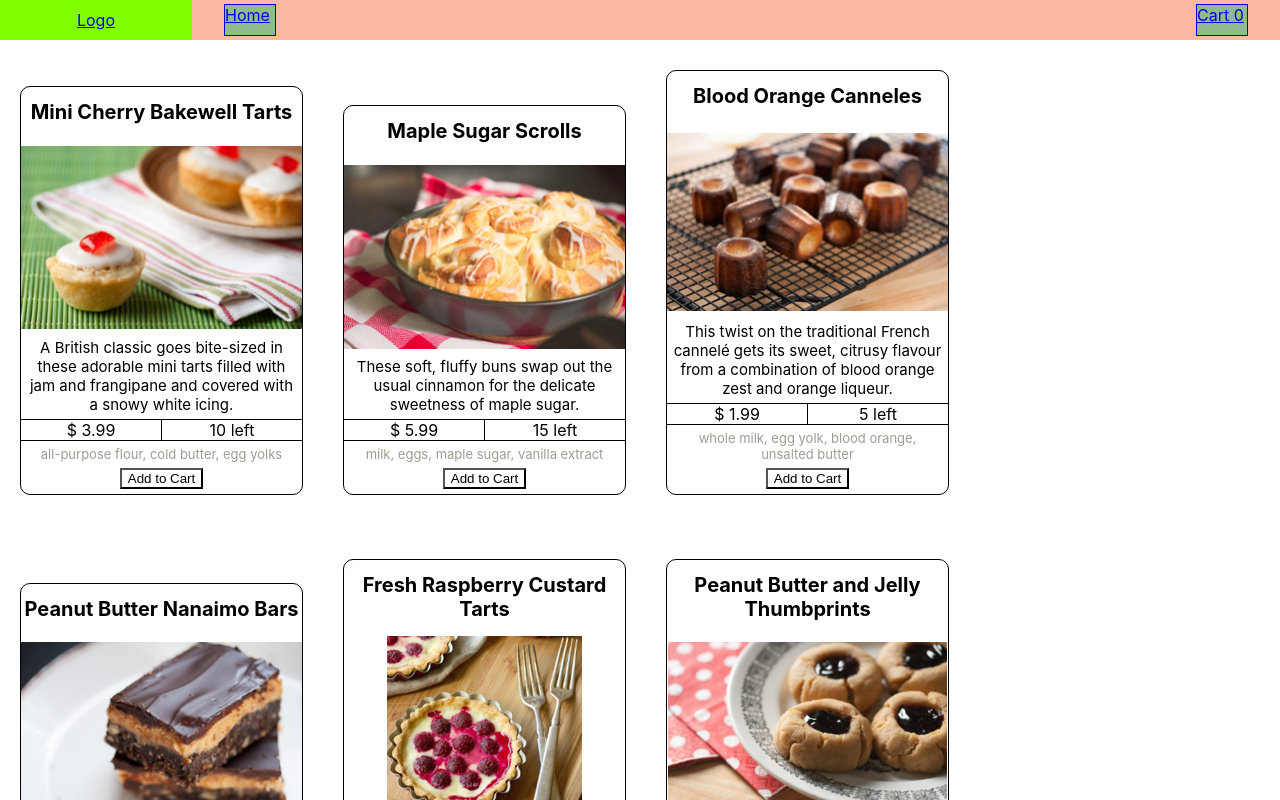
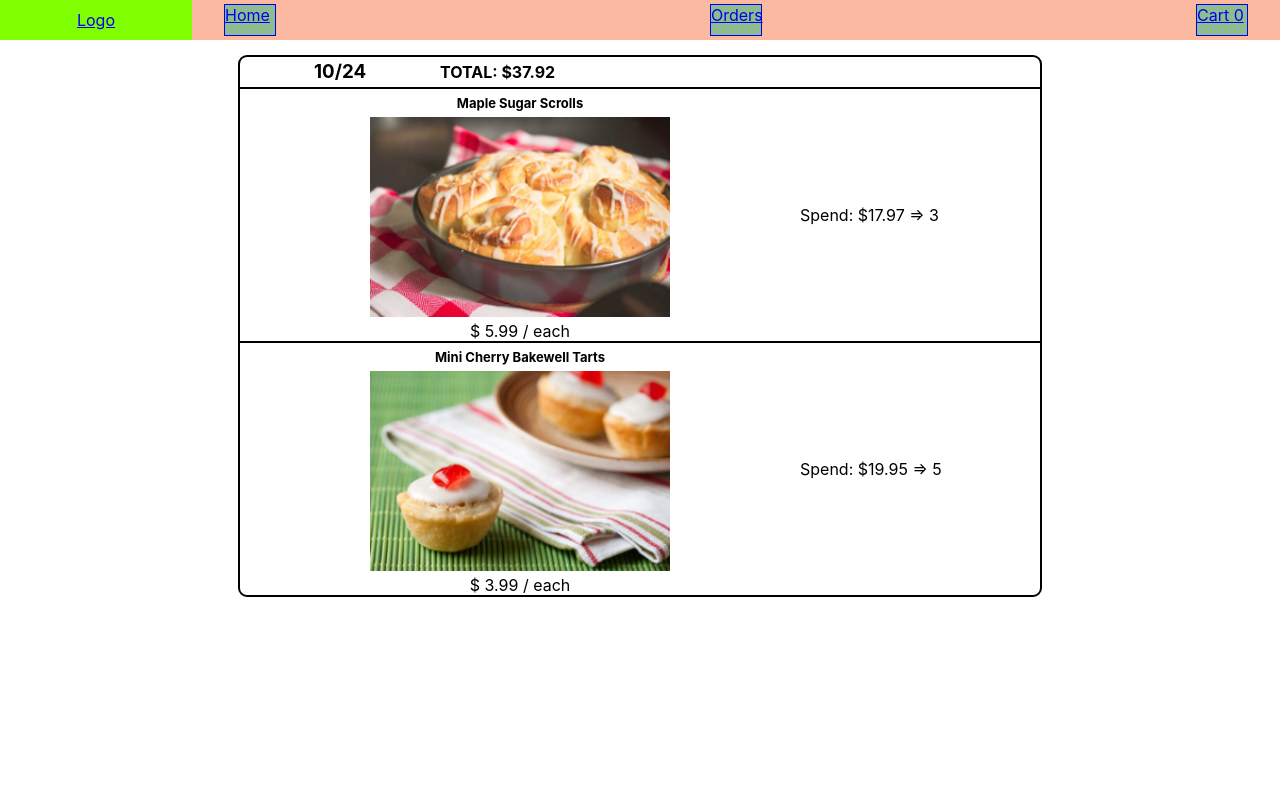
Before and after one commit to 664330348/ComfyBakePlus, a React (Create React App) app: page /Orders in a window 1280 px wide. Before the commit this address led to /. Shown: the top 800 px of the page. Built offline with nearby package versions, Linux system fonts and the light colour scheme.

Commit message:
10/24 shopping cart & orders

```diff
--- a/src/App.js
+++ b/src/App.js
@@ -9,8 +9,9 @@ import { Navbar } from "./components/Navbar";
 import "./App.css";
 
 import HomePage from "./pages/HomePage";
-import Shop from "./pages/shop/ShopPage";
+/* import Shop from "./pages/shop/ShopPage";*/
 import ShoppingCart from "./pages/cart/ShoppingCartPage";
+import Order from "./pages/orders/OrdersPage";
 
 function App() {
   return (
@@ -27,7 +28,7 @@ function App() {
               </React.Fragment>
             )}
           />
-         {/*  <Route exact path="/Shop" component={Shop} /> */}
+          <Route exact path="/Orders" component={Order} />
           <Route exact path="/ShoppingCart" component={ShoppingCart} />
           <Redirect to="/" />
         </Switch>
--- a/src/components/Navbar.js
+++ b/src/components/Navbar.js
@@ -17,6 +17,7 @@ export const Navbar = () => {
           <div className="navLinks">
             <Link to="/">Home</Link>
             {/* <Link to="/Shop">Shop</Link> */}
+            <Link to="/Orders">Orders</Link>
             <Link to="/ShoppingCart">Cart {items.length}</Link>
           </div>
         </div>
--- a/src/index.css
+++ b/src/index.css
@@ -74,6 +74,92 @@ code {
   background: none;
   cursor: pointer;
 }
+/*--------------------------Orders----------------------------*/
+.Orders{
+  margin: 15px 0;
+  padding: 0;
+  width:800px;
+  overflow:hidden;
+
+  border: 2px solid black;
+  border-radius: 9px;
+}
+.OrdersTop{
+  position:relative;
+  margin: 0;
+  padding: 0;
+  width:100%;
+  height:30px;
+}
+.OrdersTop h3{
+  margin: 0;
+  padding: 0;
+  float:left;
+  width:25%;
+  line-height:30px;
+  text-align:center;
+}
+.OrdersTop h4{
+  margin: 0;
+  padding: 0;
+  line-height:30px;
+}
+.OrdersItems{
+  overflow:hidden;
+  margin: 0;
+  padding: 0;
+  width:100%;
+  border-top: 2px solid;
+}
+.OrdersItemsLeft{
+  overflow:hidden;
+  display:flex;
+  flex-direction: column;
+  justify-content:center;
+  align-items:center;
+  float:left;
+  margin: 0;
+  padding: 0;
+  width: 70%;
+}
+.OrdersItemsLeft h6{
+  margin: 4px 0px;
+  padding: 0;
+  line-height:20px;
+  font-size: 13px;
+  width:100%;
+  text-align:center;
+}
+.OrdersItemsLeft div{
+  width: 300px;
+  height:200px;
+  display:flex;
+  justify-content:center;
+}
+.OrdersItemsLeft img{
+  position:relative;
+    max-width: 100%;
+    max-height: 100%;
+}
+.OrdersItemsLeft p{
+  margin: 4px 0px 0px 0px;
+  padding: 0;
+  line-height:20px;
+}
+.OrdersItemsRight{
+  float:left;
+  width: 30%;
+  height: 252px;
+  display:flex;
+  justify-content:left;
+  align-items:center;
+}
+.OrdersItemsRight p{
+  margin: 0;
+  padding: 0;
+  line-height:20px;
+}
+
 /*----------------------ShoppingCartItem-----------------------*/
 
 .ShoppingCartItem{
@@ -139,3 +225,11 @@ code {
   cursor: pointer;
   font-size:13px;
 }
+
+
+/*-----------------------Large Screen---------------------*/
+@media only screen and (min-width: 804px) {
+  .Orders{
+    margin: 15px calc((100vw - 804px)/2);
+  }
+}
--- /dev/null
+++ b/src/pages/orders/EachOrder.js
@@ -0,0 +1,32 @@
+
+function EachOrder(props) {
+    const {date, total, contains} = props
+
+
+    const eachItems = contains.map(item =>(
+        <section  className="OrdersItems" key={item.id}>
+            <div className="OrdersItemsLeft">
+                <h6>{item.name}</h6>
+                <div><img src={item.img} alt={item.name}/></div>
+                <p>$ {item.price} / each </p>
+            </div>
+            <div className="OrdersItemsRight">
+                <p>Spend: ${Math.round(item.price * item.amount *100) /100} {"=>"} {item.amount}</p>
+            </div>
+        </section>
+    ))
+
+    return (
+        <div className="Orders">
+            <div className="OrdersTop">
+                <h3>{date}</h3>
+                <h4>TOTAL: ${total}</h4>
+            </div>
+            <div>
+                {eachItems}
+            </div>
+        </div>
+    );
+}
+
+export default EachOrder;
--- /dev/null
+++ b/src/pages/orders/OrdersPage.js
@@ -0,0 +1,20 @@
+import {useSelector} from 'react-redux';
+import {selectOrders} from './OrdersSlice';
+import EachOrder from './EachOrder';
+
+function Order() {
+    const items = useSelector(selectOrders)
+
+    const eachItems = items.map(item =>(
+        <article key={item.id}>
+            <EachOrder
+                date={item.date}
+                total={item.total}
+                contains = {item.contains}
+            />
+        </article>
+    ))
+    return (<div>{eachItems}</div>);
+}
+
+export default Order;
--- /dev/null
+++ b/src/pages/orders/OrdersSlice.js
@@ -0,0 +1,21 @@
+import { createSlice } from '@reduxjs/toolkit'
+import img001 from '../../images/img001.png';
+import img002 from '../../images/img002.png';
+
+
+const initialState = [
+    {id:"2323",date: "10/24", total: 37.92, contains: [{id:"1" , name:"Maple Sugar Scrolls", img:img002, price:5.99, amount:3},
+                                {id:"2" , name:"Mini Cherry Bakewell Tarts", img:img001, price:3.99, amount:5}]},
+]
+
+
+const Orders = createSlice({
+    name: 'Orders',
+    initialState,
+    reducers: {
+    }
+})
+
+export const selectOrders = (state) => state.orders
+
+export default Orders.reducer
--- a/src/store.js
+++ b/src/store.js
@@ -2,10 +2,12 @@ import { configureStore } from '@reduxjs/toolkit'
 
 import ShopReducer from './pages/shop/ShopSlice';
 import ShoppingCartReducer from './pages/cart/ShoppingCartSlice';
+import OrdersReducer from './pages/orders/OrdersSlice';
 
 export default configureStore({
   reducer: {
       shop: ShopReducer,
       shoppingCart: ShoppingCartReducer,
+      orders: OrdersReducer,
   }
-})/*  */
+})
```
